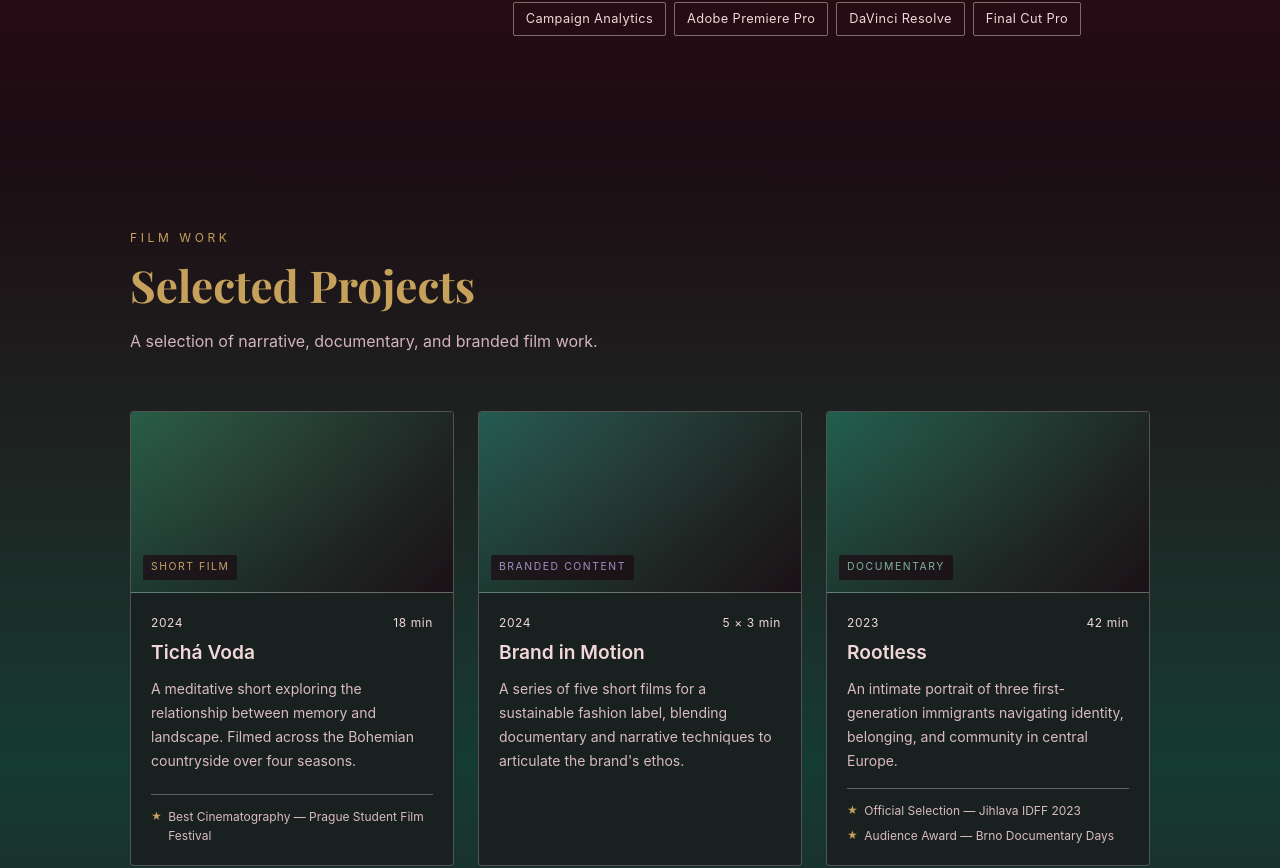
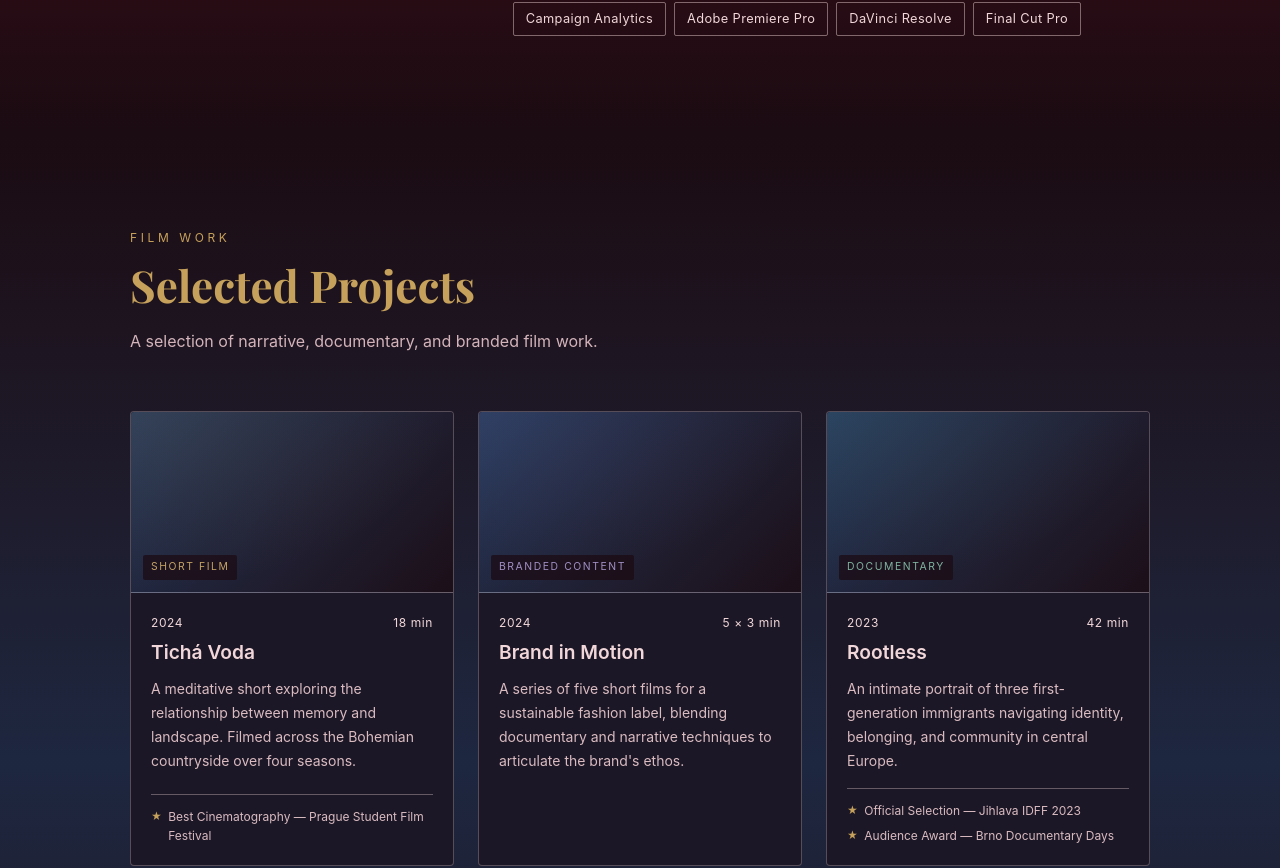
Before and after one commit to originality2/jules-folio, a React (Vite) app: page / in a window 1280 px wide. Shown: the part 1478-2346 px from the top of the page. Built offline with nearby package versions, Linux system fonts and the light colour scheme; a web font is replaced by a local one.

Commit message:
blue, not green

```diff
--- a/src/index.css
+++ b/src/index.css
@@ -13,7 +13,7 @@
   --color-plum: #D6336C;
   --color-rust: #8B0F2B;
   --color-text: #F1D7D9;
-  --color-accent: #0F5B47;
+  --color-accent: #1F3A5F;
 }
 
 html {
```
